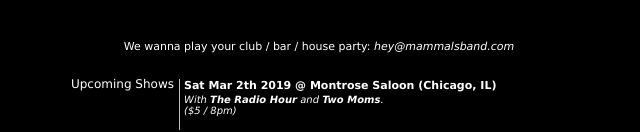
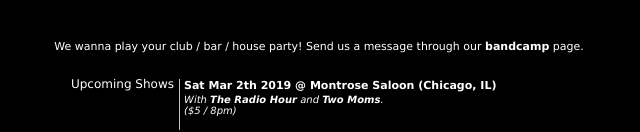
Before and after one commit to briandemski/mammalsband.com, a plain HTML site: page index.html in a window 1280 px wide. Shown: the part 439-571 px from the top of the page, without its empty margins (321-961 px from the left). Drawn offline with Linux system fonts and the light colour scheme.

Commit message:
Update index.html

```diff
--- a/index.html
+++ b/index.html
@@ -34,7 +34,7 @@
 
 <div id="wrapper">
 
-<h1>We wanna play your club / bar / house party: <em>hey@mammalsband.com</em></h1>
+<h1>We wanna play your club / bar / house party! Send us a message through our <a href="http://mammals.bandcamp.com" target="_blank">bandcamp</a> page.</h1>
 
 <dl>
 <dt>Upcoming Shows</dt>
```
